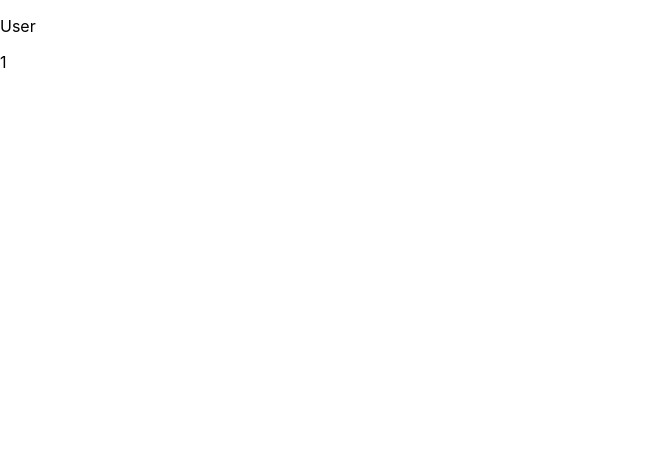
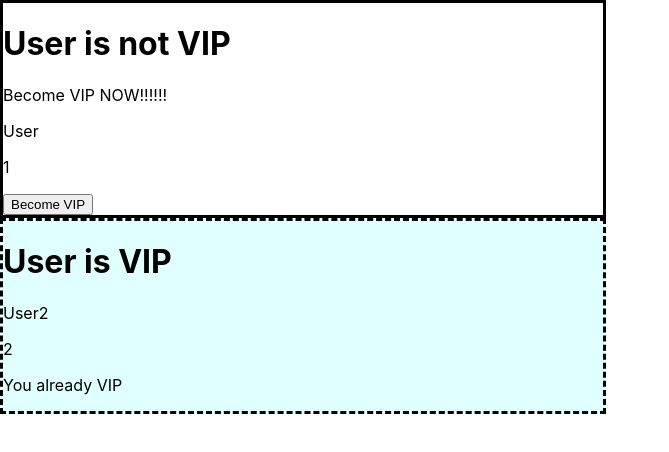
Before and after one commit to fc-fullstack-courses/pfe-2023-1-consultations, a React (Create React App) app: page / in a window 1280 px wide. Shown: the top 452 px of the page, without its empty margins (0-669 px from the left). Built offline with nearby package versions, Linux system fonts and the light colour scheme.

Commit message:
Add conditional rendering examples

```diff
--- a/src/App.js
+++ b/src/App.js
@@ -1,15 +1,25 @@
 import './App.css';
 import UserCard from './components/UserCard';
 
-const user = {
+const user1 = {
   id: 1,
-  name : 'User'
+  name : 'User',
+  isVip: false
 }
+
+
+const user2 = {
+  id: 2,
+  name : 'User2',
+  isVip: true
+}
+
 
 function App() {
   return (
     <div>
-      <UserCard user={user}/>
+      <UserCard user={user1}/>
+      <UserCard user={user2}/>
     </div>
   );
 }
--- a/src/components/UserCard/index.jsx
+++ b/src/components/UserCard/index.jsx
@@ -1,14 +1,33 @@
 import React from 'react';
+import './style.css';
 
 const UserCard = (props) => {
   const {
-    user: { id, name },
+    user: { id, name, isVip },
   } = props;
 
+  // let className;
+
+  // switch (name) {
+  //   case 1: {
+  //     className = 'adsad';
+  //     break;
+  //   }
+  //   case 2: {
+  //     className = '2132143';
+  //     break;
+  //   }
+  // }
+
   return (
-    <div>
+    <div className={`userContainer ${isVip ? 'vip' : ''}`}>
+      <h1 title={isVip ? 'VIP' : 'NOT VIP, RECONSIDER'}>
+        User is {isVip ? 'VIP' : 'not VIP'}
+      </h1>
+      {!isVip && <p>Become VIP NOW!!!!!!</p>}
       <p>{name}</p>
       <p>{id}</p>
+      <div>{isVip ? <p>You already VIP</p> : <button>Become VIP</button>}</div>
     </div>
   );
 };
--- /dev/null
+++ b/src/components/UserCard/style.css
@@ -0,0 +1,10 @@
+.userContainer {
+  max-width: 600px;
+  min-width: 300px;
+  border: 3px solid black;
+}
+
+.vip {
+  border-style: dashed;
+  background-color: lightcyan;
+}
```
